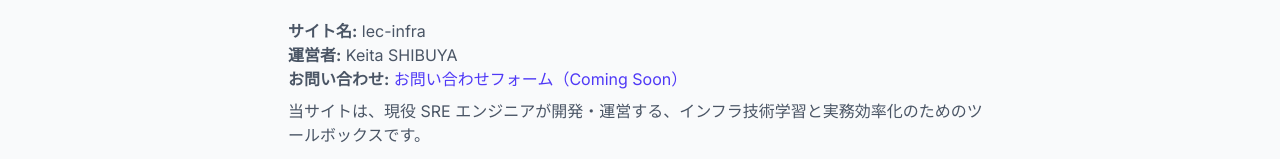
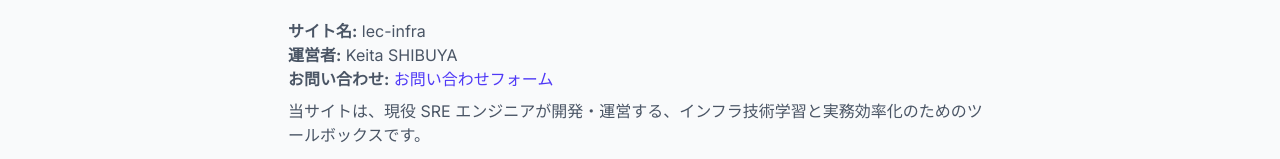
Before and after one commit to KeitaSHIBUYA/lec-infra-toolbox, a Next.js app in the folder frontend/: page /privacy in a window 1280 px wide. Shown: the part 205-364 px from the top of the page. Built offline with nearby package versions, Linux system fonts and the light colour scheme.

Commit message:
feat: お問合せフォームを追加

```diff
--- a/frontend/src/app/privacy/page.tsx
+++ b/frontend/src/app/privacy/page.tsx
@@ -18,12 +18,12 @@ export default function PrivacyPage() {
             <br />
             <strong>お問い合わせ:</strong>{" "}
             <a
-              href="https://forms.google.com/your-form-url"
+              href="https://forms.gle/97EnXCYchRid8rrd6"
               target="_blank"
               rel="nofollow"
               className="text-indigo-600 dark:text-indigo-400 hover:text-indigo-500 dark:hover:text-indigo-300"
             >
-              お問い合わせフォーム（Coming Soon）
+              お問い合わせフォーム
             </a>
             {/* GoogleフォームのURLを発行して貼るのが一番手軽でスパムも来ません */}
           </p>
```
